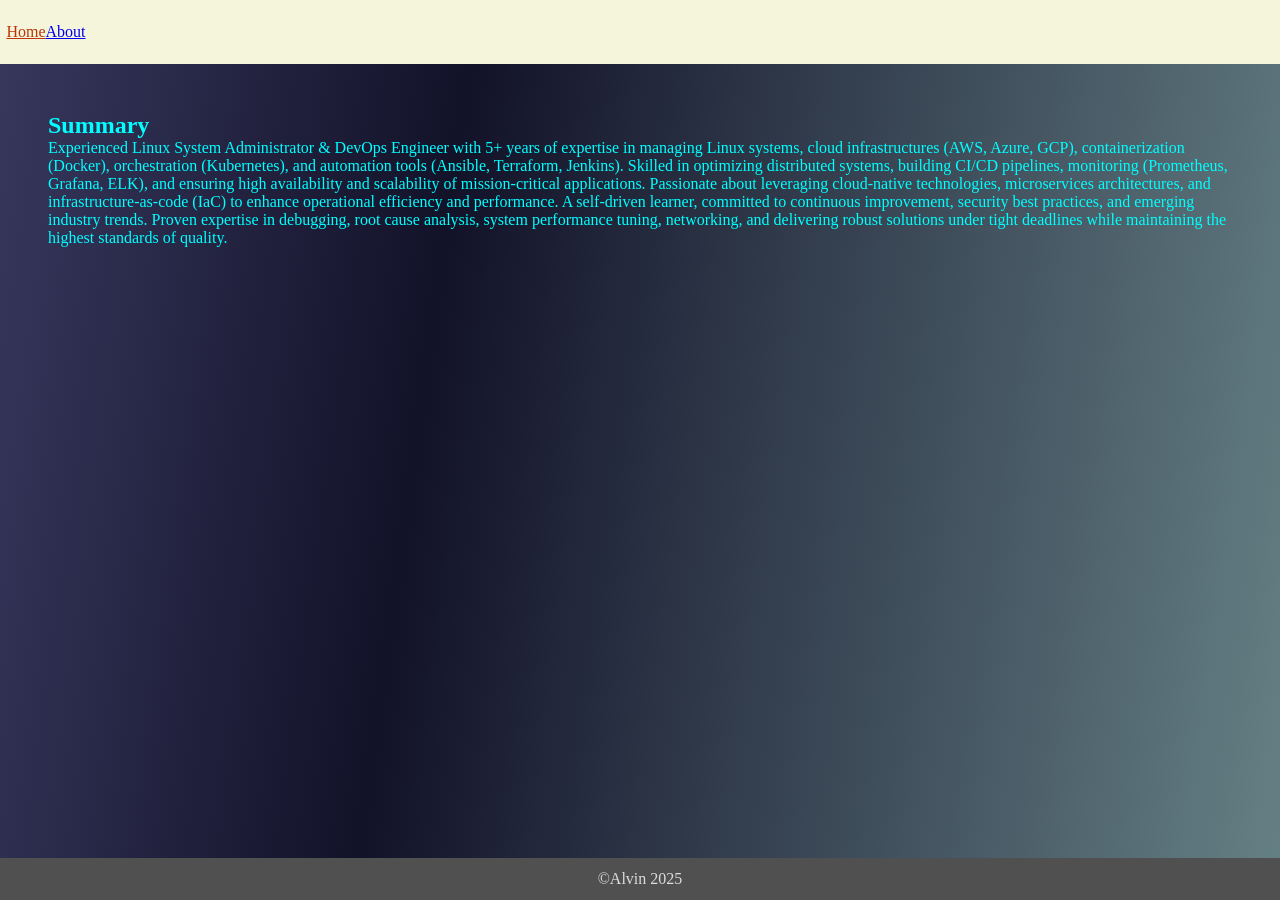
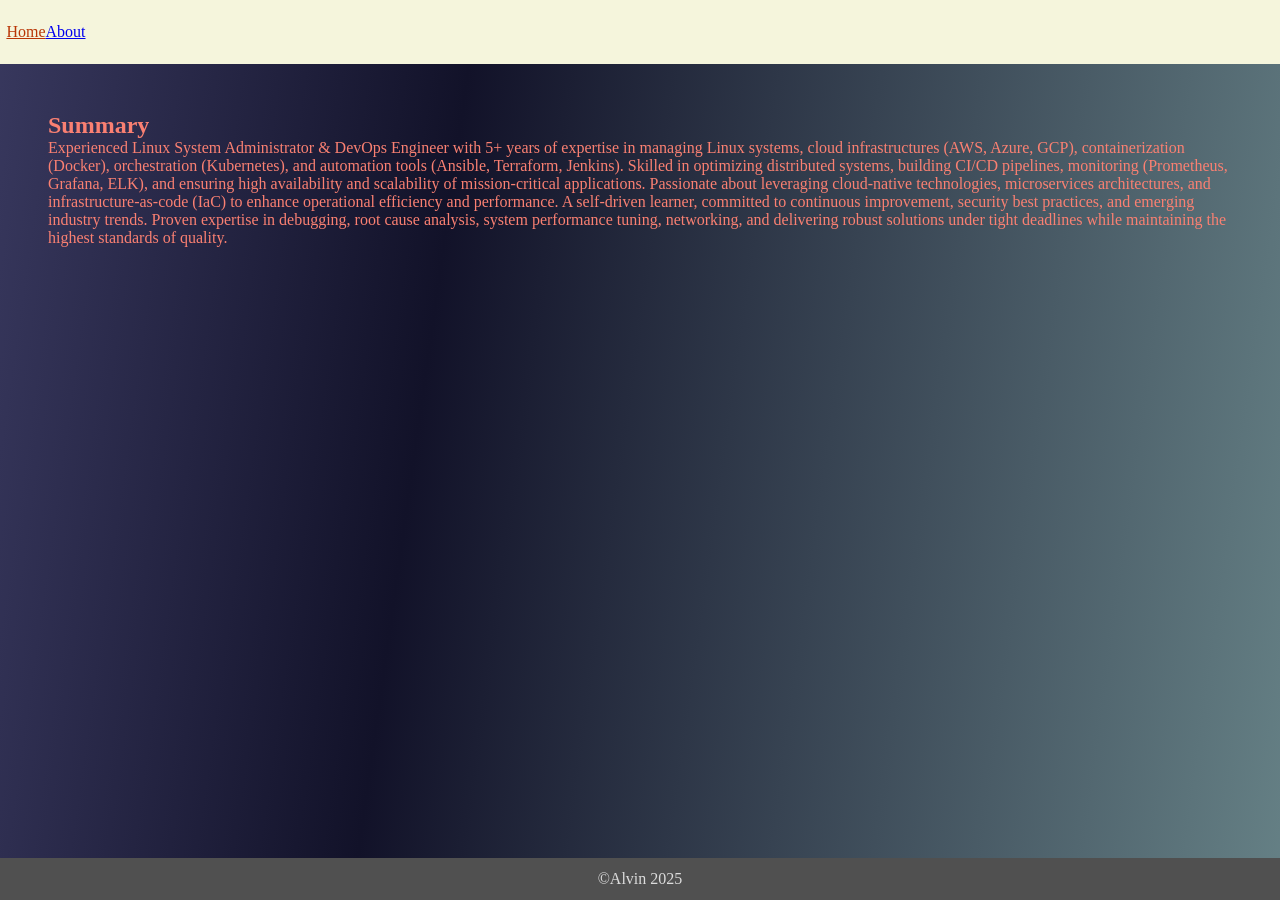
Before and after one commit to kunnoh/kunnoh.github.io, a Jekyll site: the page built from index.html, in a window 1280 px wide. Built offline with Jekyll 4.4.1, drawn with Linux system fonts in a browser that asks for light colours.

Commit message:
Change text color from aqua to salmon

```diff
--- a/_sass/_main.scss
+++ b/_sass/_main.scss
@@ -6,7 +6,7 @@ body{
     background-size: cover;
     min-height: 100vh;
     font-size: 1em;
-    color: aqua;
+    color: salmon;
 }
 .current {
   color: rgb(185, 53, 5);
```
